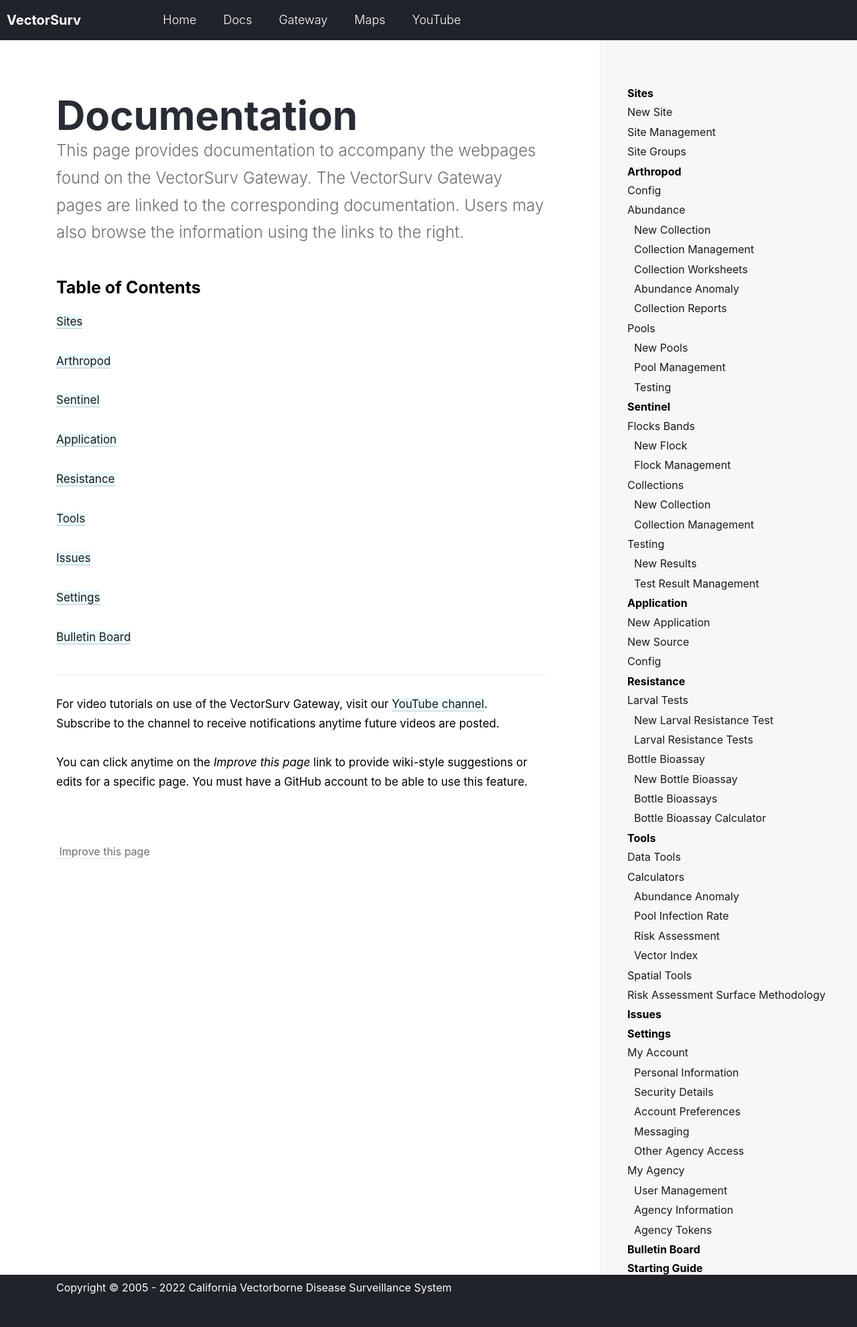
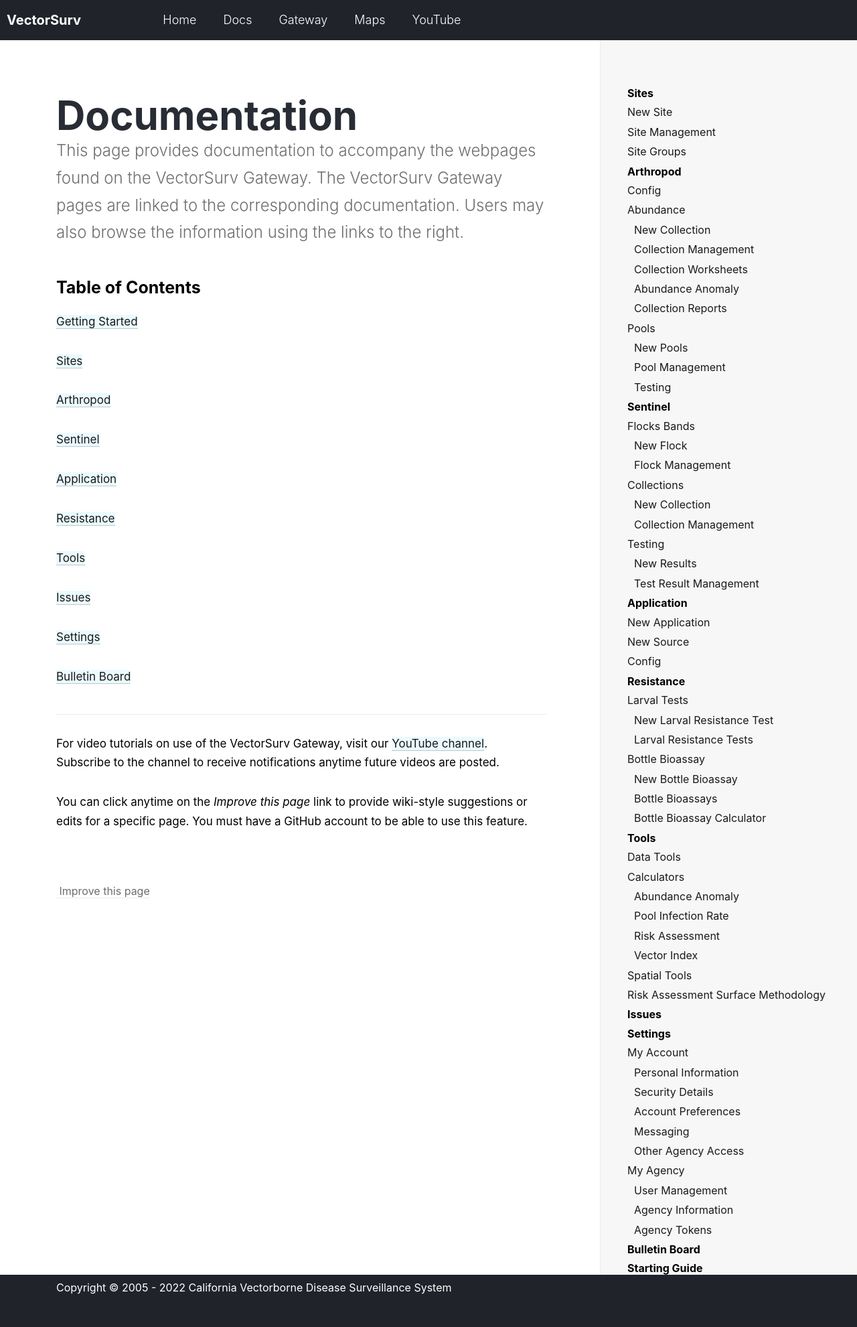
Before and after one commit to tlvaldepena/vectorsurv.org, a Jekyll site: the page built from _docs/index.md, in a window 1280 px wide. Shown: the whole page at 67% size. Built offline with Jekyll 4.4.1, drawn with Linux system fonts in a browser that asks for light colours.

Commit message:
Update index.md

```diff
--- a/_docs/index.md
+++ b/_docs/index.md
@@ -6,6 +6,8 @@
 This page provides documentation to accompany the webpages found on the VectorSurv Gateway. The VectorSurv Gateway pages are linked to the corresponding documentation. Users may also browse the information using the links to the right.
 
 ### Table of Contents
+
+[Getting Started]({{ site.baseurl }}/starting/)
 
 [Sites]({{ site.baseurl }}/docs/site/site-menu/)
 
```
